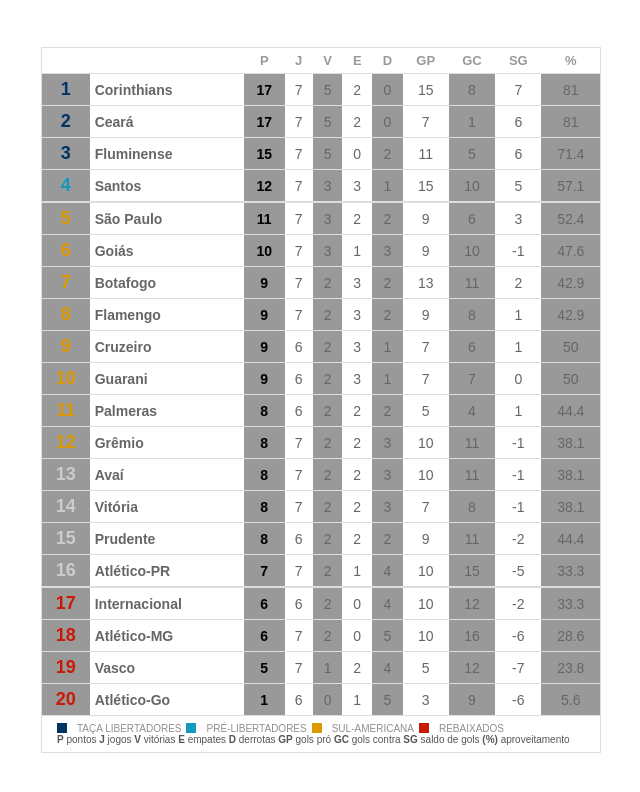
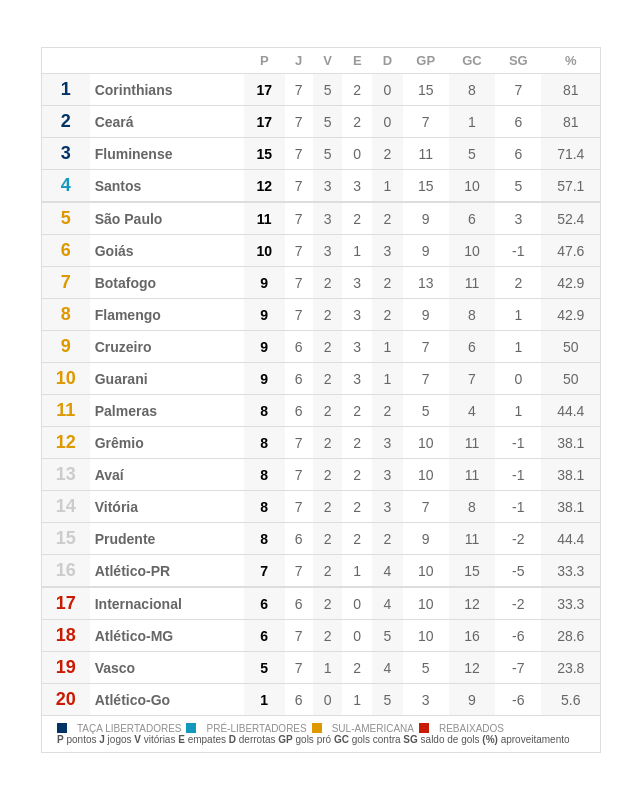
Before and after one commit to JalissonBarbosa/Projeto-Tabela, a plain HTML site: page index.html in a window 1280 px wide. Shown: the whole page, without its empty margins (319-959 px from the left). Drawn offline with Linux system fonts and the light colour scheme.

Commit message:
Update style.css

```diff
--- a/style.css
+++ b/style.css
@@ -106,7 +106,7 @@ td:nth-child(3) {
 }
 
 td:nth-child(2n + 1) {
-  background-color: var(--separadores);
+  background-color: var( --branco-gelo);
 }
 
 footer {
```
